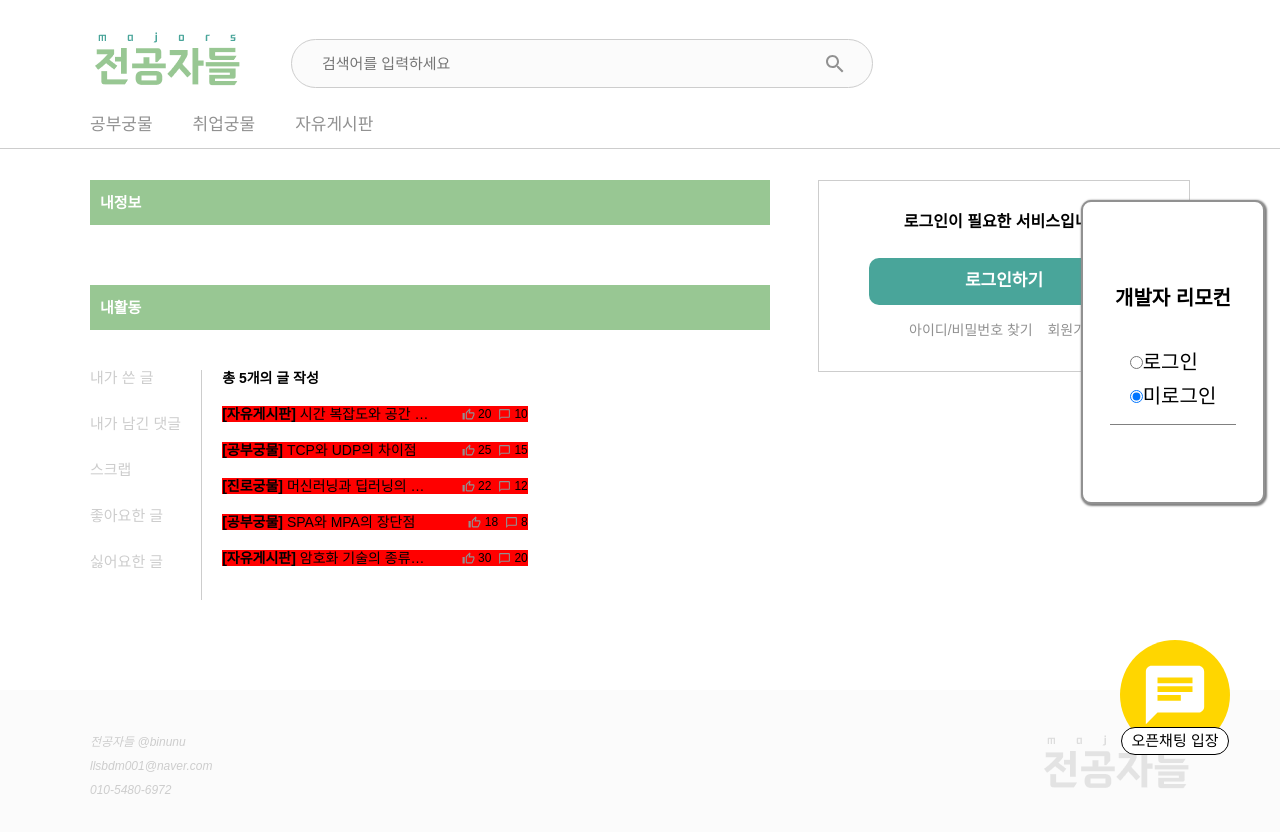
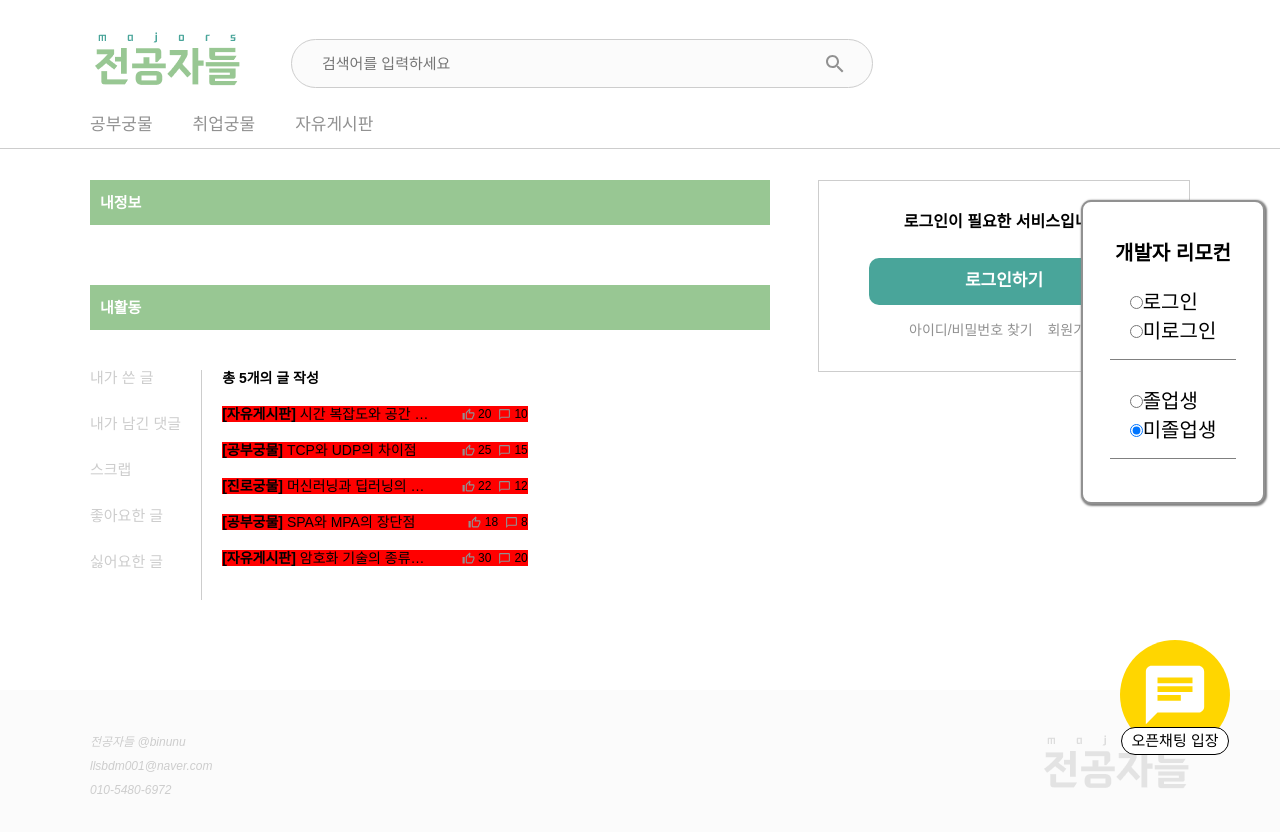
Before and after one commit to binunu/majors_frontend, a React (Create React App) app: page /mypage in a window 1280 px wide. Shown: the top 832 px of the page. Built offline with nearby package versions, Linux system fonts and the light colour scheme; a web font is replaced by a local one.

Commit message:
깃 저장 오류로 다른 로컬의 작업물 올릴 새 브랜치 생성

```diff
--- a/src/App.js
+++ b/src/App.js
@@ -26,9 +26,10 @@ function App() {
   const [chatRoom, setChatRoom] = useState(false)
   const [logInPage, setLogInPage] = useState(false)
   const [dmIsLogIn,setDmIsLogIn] = useState(false)
+  const [dmGraduate,setDmGraduate] = useState(false)
   return (
     <>
-    <DevelopMode setDmIsLogIn={setDmIsLogIn}/>
+    <DevelopMode setDmIsLogIn={setDmIsLogIn} setDmGraduate={setDmGraduate}/>
       <Header setLogInPage={setLogInPage} />
       <div id='main' className='wrap'>
         {logInPage ?
@@ -54,7 +55,7 @@ function App() {
                 <Route path="/mypage" element={<Mypage/>} />
               </Routes>
             </div>
-            <ProfileBox setLogInPage={setLogInPage} dmIsLogIn={dmIsLogIn}/>
+            <ProfileBox setLogInPage={setLogInPage} dmIsLogIn={dmIsLogIn} dmGraduate={dmGraduate}/>
           </>
         }
       </div>
--- a/src/Component/Component.css
+++ b/src/Component/Component.css
@@ -6,7 +6,7 @@
 #profile .t1{font-size: 14px; font-weight: bold;}
 #profile .t2{font-size: 12px; color: var(--s-g1); margin-right: 5px;}
 #profile .t2:hover, #profile .t4:hover{cursor: pointer;}
-#profile .t3{font-size: 16px; font-weight: bold;}
+#profile .t3{font-size: 16px; font-weight: bold; display: flex;}
 #profile .t4{font-size: 11px;  color: var(--s-g2);}
 
 #profile .container2{display: flex; justify-content: space-evenly; margin-top: 10px;}
--- a/src/Component/ProfileBox.jsx
+++ b/src/Component/ProfileBox.jsx
@@ -6,7 +6,7 @@ import ArticleOutlinedIcon from '@mui/icons-material/ArticleOutlined';
 import BookmarksOutlinedIcon from '@mui/icons-material/BookmarksOutlined';
 import SmsOutlinedIcon from '@mui/icons-material/SmsOutlined';
 import PostAddIcon from '@mui/icons-material/PostAdd';
-const ProfileBox = ({setLogInPage,dmIsLogIn}) => {
+const ProfileBox = ({setLogInPage,dmIsLogIn,dmGraduate}) => {
   // const isLogin = false; //로그인여부 수정
   const offProfileBox=()=>{
     setLogInPage(true)
@@ -22,7 +22,12 @@ const ProfileBox = ({setLogInPage,dmIsLogIn}) => {
             <p className='t1'>학과명</p>
             <p className='t2'>X 로그아웃</p>
           </div>
-          <p className='t3'>병아리는삐약삐약</p>
+          <div className='t3'>
+          {
+            dmGraduate && <span>🎓</span>  }
+          <p>병아리는삐약삐약</p>
+          </div>
+
           <Link to='/mypage' className='t4'>개인정보수정</Link>
         </div>
       </div>
--- a/src/Page/DevelopMode.css
+++ b/src/Page/DevelopMode.css
@@ -3,8 +3,8 @@
     flex-direction: column;
     align-items: center;
     justify-content: center; cursor: move; }
-
+#dm *{ font-size: 20px;}
 
 #dm .dm-login{border-bottom: 1px solid gray;padding: 20px;}
 
-#dm *{margin-top: 10px; font-size: 20px;}
+#dm input{margin-top: 15px;}
--- a/src/Page/DevelopMode.js
+++ b/src/Page/DevelopMode.js
@@ -1,7 +1,7 @@
 import React, { useRef, useEffect } from 'react';
 import './DevelopMode.css';
 
-const DevelopMode = ({ setDmIsLogIn }) => {
+const DevelopMode = ({ setDmIsLogIn,setDmGraduate }) => {
   const dmRef = useRef(null);
   let pos1 = 0,
     pos2 = 0,
@@ -57,6 +57,17 @@ const DevelopMode = ({ setDmIsLogIn }) => {
           <label htmlFor='not-login' >미로그인</label>
         </div>
       </div>
+
+      <div className='dm-login'>
+        <div>
+          <input id='yes-gd' type='radio' name='on' className='radio' onClick={() => { setDmGraduate(true)}} />
+          <label htmlFor='yes-gd' >졸업생</label>
+        </div>
+        <div>
+          <input id='not-gd' type='radio' name='on' defaultChecked={true} className='radio' onClick={() => { setDmGraduate(false) }} />
+          <label htmlFor='not-gd' >미졸업생</label>
+        </div>
+      </div>
     </div>
   );
 };
```
